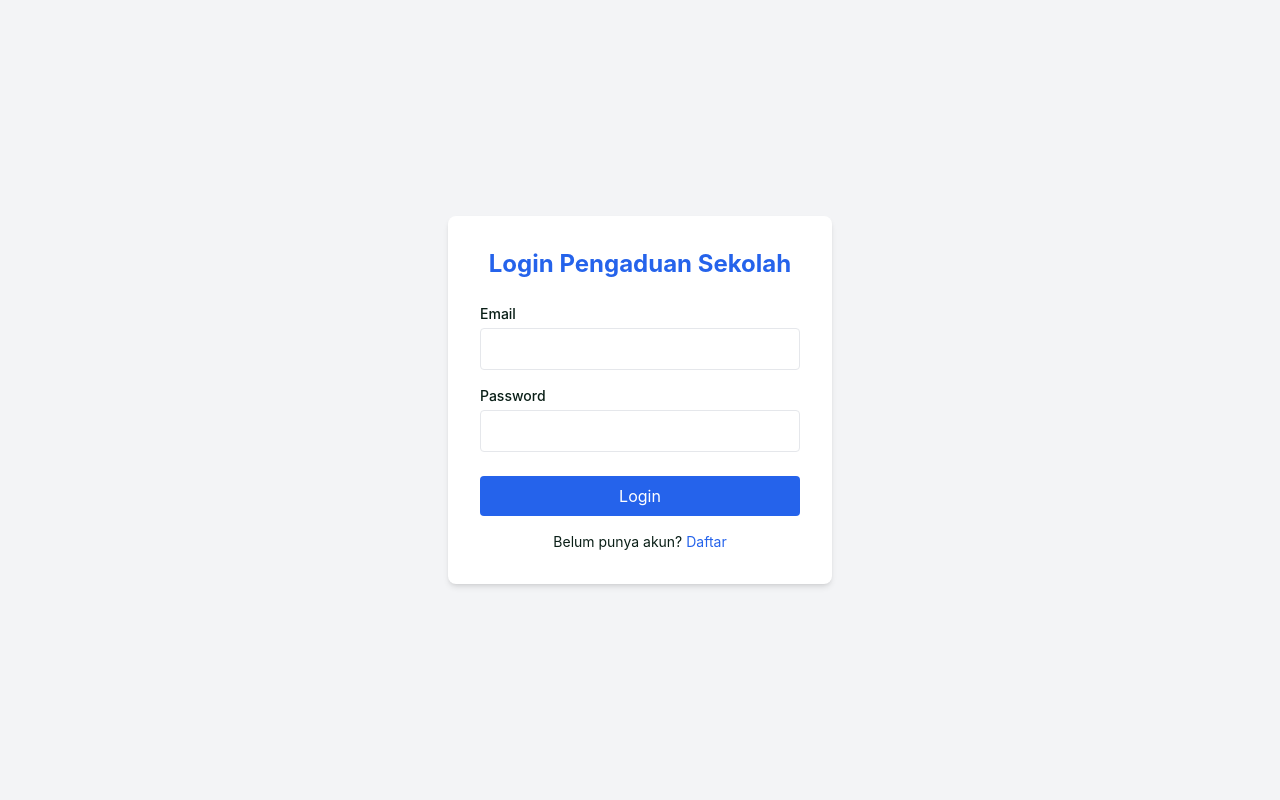
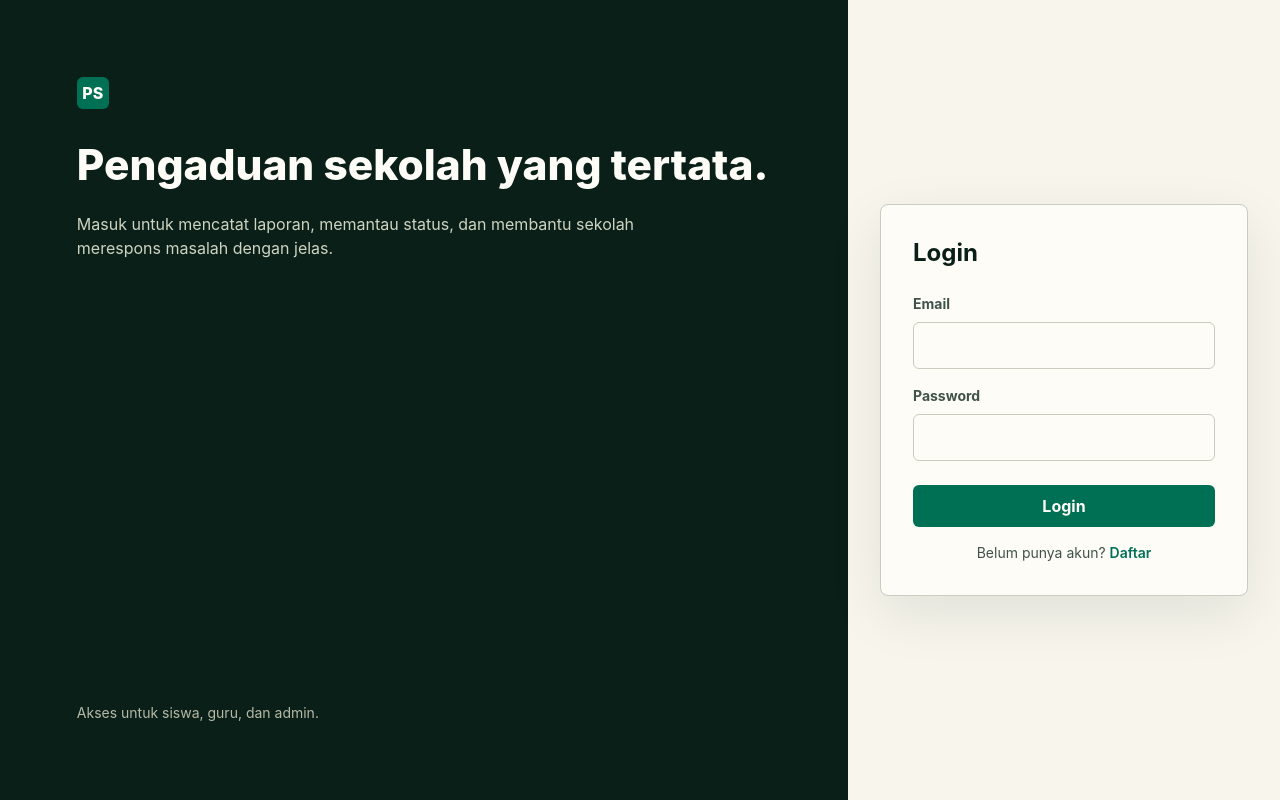
Before and after one commit to Rifkiiskandar12/pengaduan_sekolah, a React app in the folder frontend/: page / in a window 1280 px wide. Built offline with nearby package versions, Linux system fonts and the light colour scheme; the HTML template or start-up script is replaced by a standard one.

Commit message:
Redesign login screen

```diff
--- a/frontend/src/pages/Login.jsx
+++ b/frontend/src/pages/Login.jsx
@@ -1,7 +1,6 @@
 import { useState } from "react";
-import { useNavigate } from "react-router-dom";
+import { Link, useNavigate } from "react-router-dom";
 import { useAuth } from "../hooks/useAuth";
-import { Link } from "react-router-dom";
 
 export default function Login() {
   const [email, setEmail] = useState("");
@@ -15,60 +14,67 @@ export default function Login() {
       await login(email, password);
       navigate("/dashboard");
     } catch {
-      // error sudah ditangani di hook
+      // Error is handled by the auth hook.
     }
   };
 
   return (
-    <div className="min-h-screen flex items-center justify-center bg-gray-100">
-      <form
-        onSubmit={handleSubmit}
-        className="bg-white p-8 rounded-lg shadow-md w-full max-w-sm"
-      >
-        <h1 className="text-2xl font-bold mb-6 text-center text-blue-600">
-          Login Pengaduan Sekolah
+    <div className="auth-screen">
+      <section className="auth-context">
+        <div>
+          <span className="brand-mark mb-6">PS</span>
+          <h1 className="page-title text-[color:var(--color-accent-ink)]">
+            Pengaduan sekolah yang tertata.
           </h1>
+          <p className="mt-4 max-w-xl text-[color:oklch(86%_0.025_120)]">
+            Masuk untuk mencatat laporan, memantau status, dan membantu sekolah merespons masalah dengan jelas.
+          </p>
+        </div>
+        <p className="text-sm text-[color:oklch(78%_0.025_120)]">
+          Akses untuk siswa, guru, dan admin.
+        </p>
+      </section>
 
-        {error && (
-          <p className="bg-red-100 text-red-600 text-sm p-2 rounded mb-4">
-            {error}
-          </p>
-        )}
+      <div className="auth-form-wrap">
+        <form onSubmit={handleSubmit} className="auth-card panel p-8">
+          <h1 className="text-2xl font-bold mb-6">Login</h1>
+
+          {error && <p className="alert alert-error mb-4">{error}</p>}
 
           <div className="mb-4">
-          <label className="block text-sm font-medium mb-1">Email</label>
+            <label className="field-label">Email</label>
             <input
               type="email"
               value={email}
               onChange={(e) => setEmail(e.target.value)}
               required
-            className="w-full border rounded px-3 py-2 focus:outline-none focus:ring-2 focus:ring-blue-500"
+              className="field"
             />
           </div>
 
           <div className="mb-6">
-          <label className="block text-sm font-medium mb-1">Password</label>
+            <label className="field-label">Password</label>
             <input
               type="password"
               value={password}
               onChange={(e) => setPassword(e.target.value)}
               required
-            className="w-full border rounded px-3 py-2 focus:outline-none focus:ring-2 focus:ring-blue-500"
+              className="field"
             />
           </div>
 
-        <button
-          type="submit"
-          disabled={loading}
-          className="w-full bg-blue-600 text-white py-2 rounded hover:bg-blue-700 disabled:opacity-50"
-        >
+          <button type="submit" disabled={loading} className="btn btn-primary w-full">
             {loading ? "Memproses..." : "Login"}
           </button>
 
-        <p className="text-sm text-center mt-4">
-          Belum punya akun? <Link to="/register" className="text-blue-600">Daftar</Link>
+          <p className="text-sm text-center mt-4 text-[color:var(--color-ink-2)]">
+            Belum punya akun?{" "}
+            <Link to="/register" className="font-semibold text-[color:var(--color-accent)]">
+              Daftar
+            </Link>
           </p>
         </form>
       </div>
+    </div>
   );
 }
```
Lines whose indentation alone changed are shown as unchanged.
